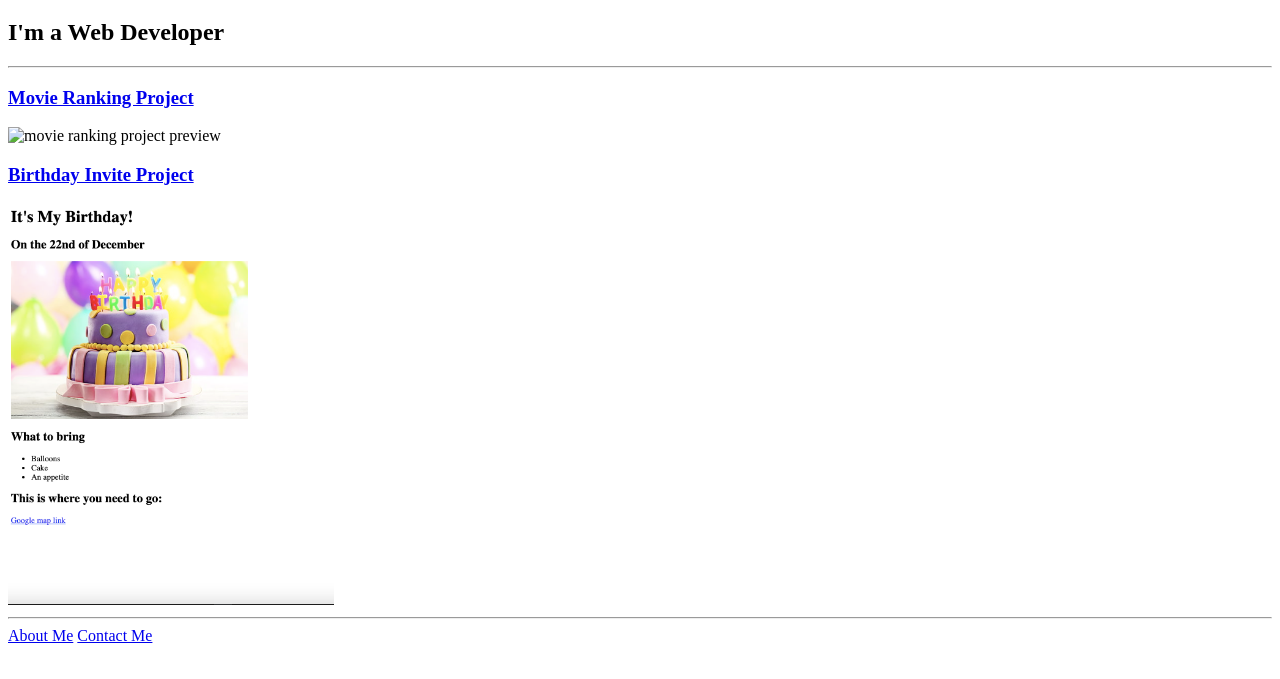
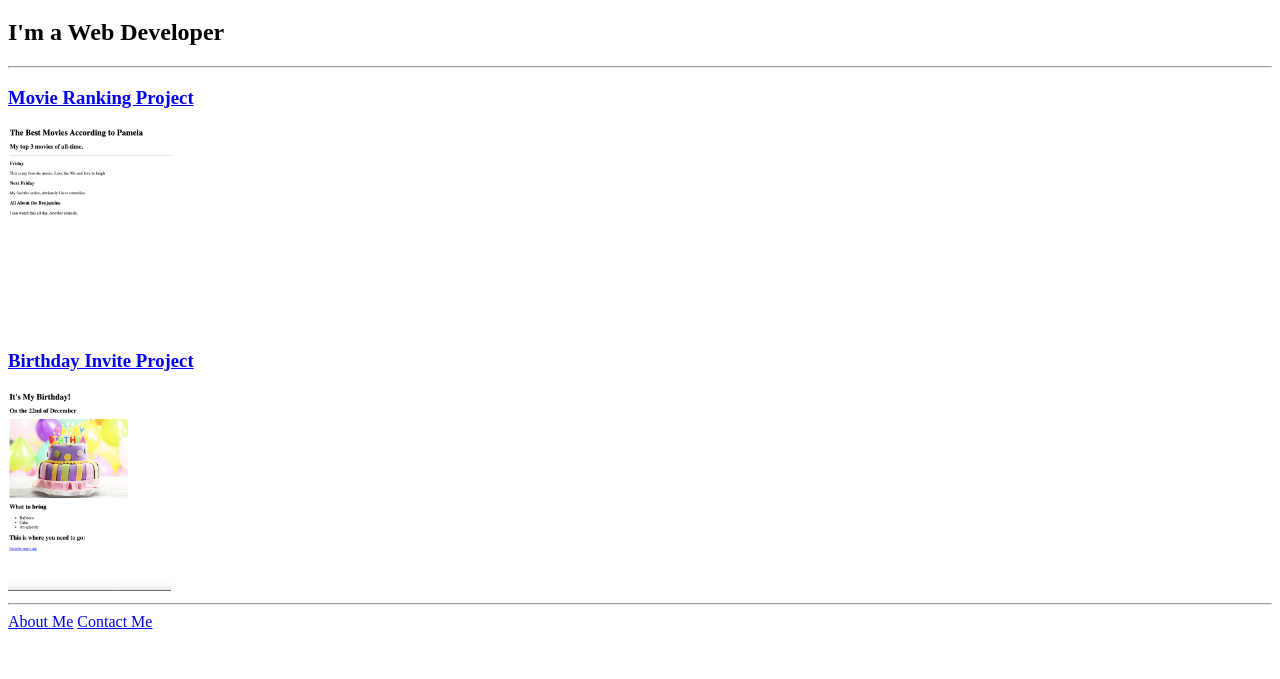
Before and after one commit to PamelaGr88/html-portfolio, a plain HTML site: page index.html in a window 1280 px wide. Shown: the part 61-740 px from the top of the page. Drawn offline with Linux system fonts and the light colour scheme.

Commit message:
Update index.html

```diff
--- a/index.html
+++ b/index.html
@@ -27,9 +27,9 @@ https://developer.mozilla.org/en-US/docs/Web/HTML/Element/img#attr-height -->
   <h2>I'm a Web Developer</h2>
   <hr />
   <h3><a href="./public/movie-ranking.html">Movie Ranking Project</a></h3>
-  <img src="assets/images/Movie ranking.png" height="200" alt="movie ranking project preview"/>
+  <img src="assets/images/movie.png" height="200" alt="movie ranking project preview"/>
   <h3><a href="./public/birthday-invite.html">Birthday Invite Project</a></h3>
-  <img src="assets/images/Birthday.png" height="400" alt="birthday invite project preview"/>
+  <img src="assets/images/birthday.png" height="200" alt="birthday invite project preview"/>
   <hr/>
 
   <a href="./public/about.html">About Me</a>
```
